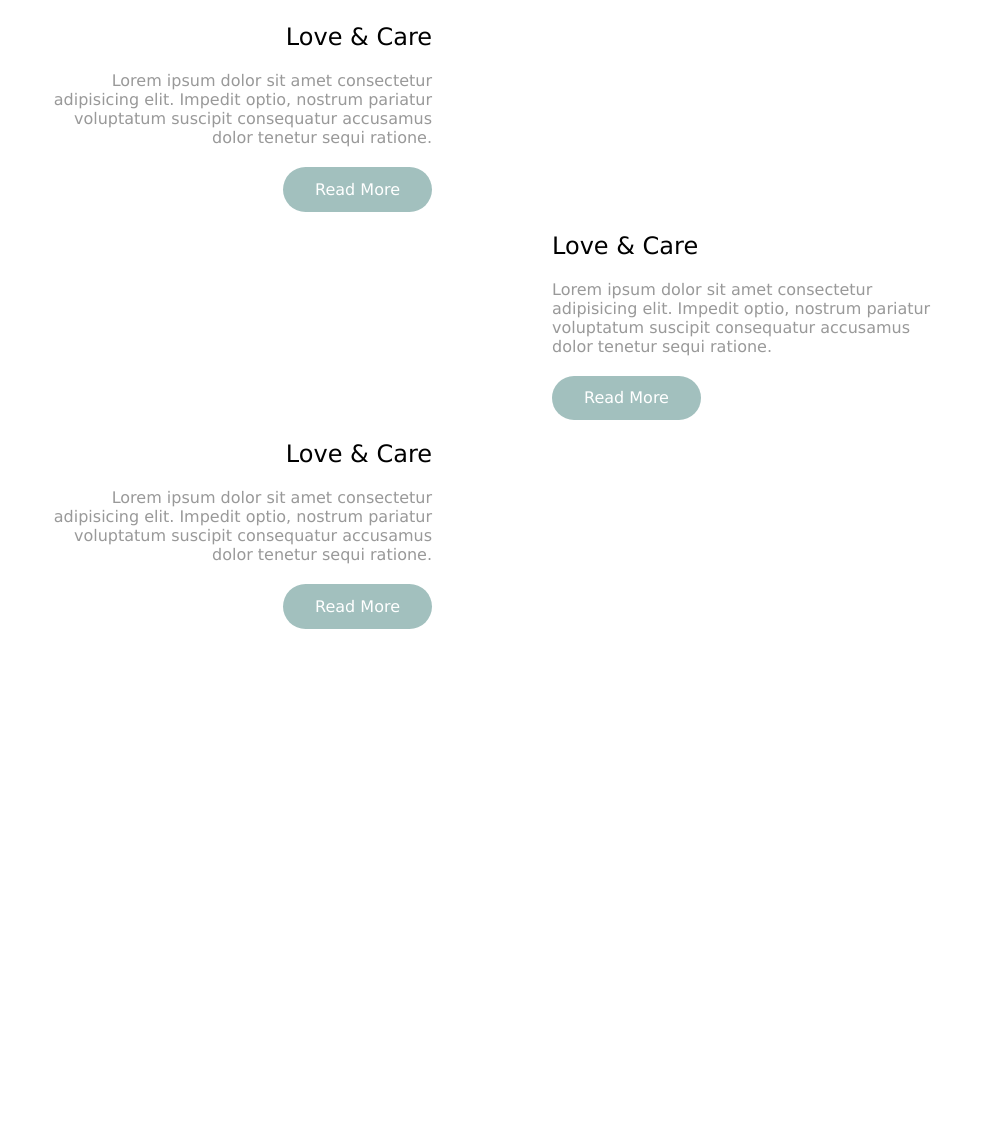
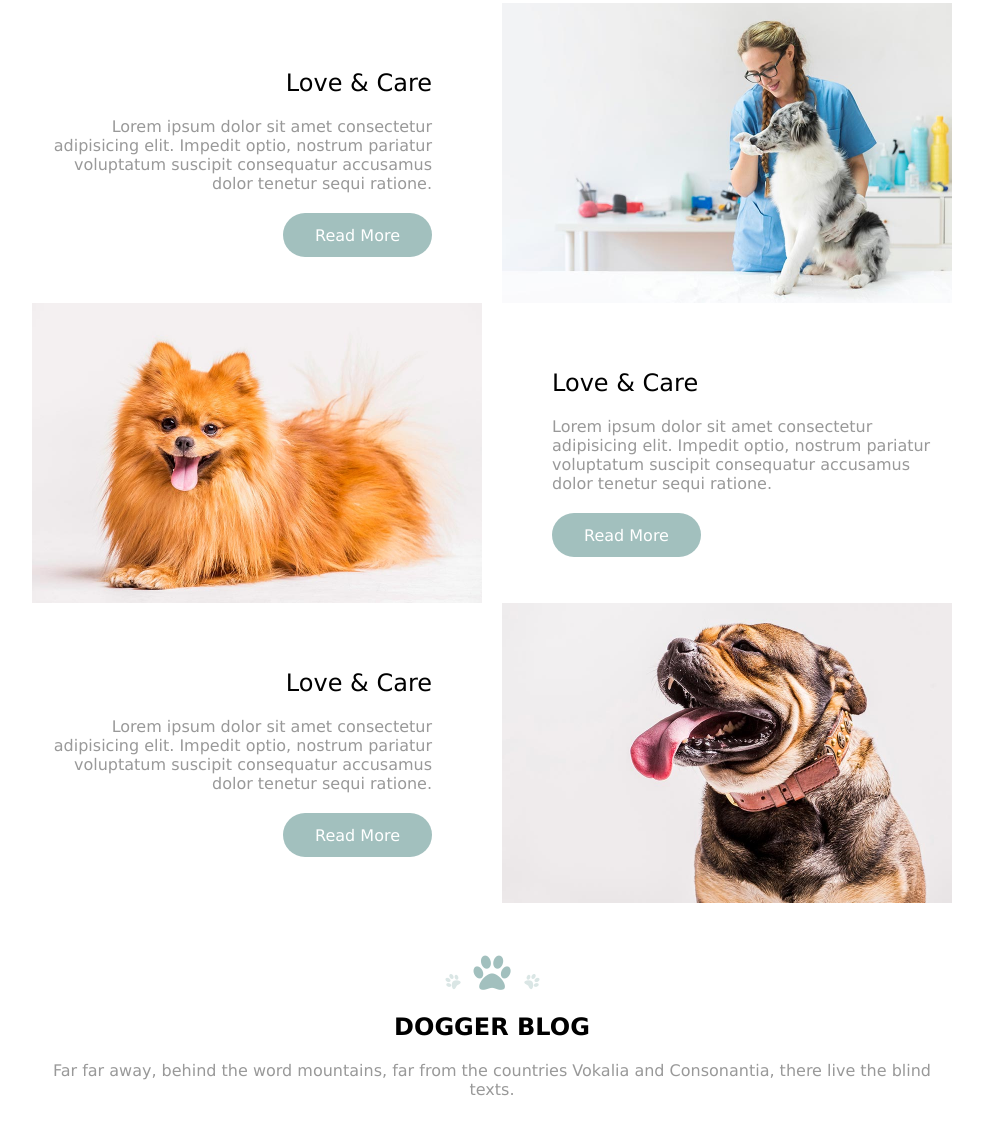
Before and after one commit to MariusCodeAcademy/JS3_Dogger, a plain HTML site: page index.html in a window 1280 px wide. Shown: the part 888-2022 px from the top of the page, without its empty margins (148-1131 px from the left). Before the commit the page ends 1567 px from the top, so only its background shows below. Drawn offline with Linux system fonts and the light colour scheme.

Commit message:
starting blog

```diff
--- a/css/globals.css
+++ b/css/globals.css
@@ -2,3 +2,36 @@
   max-width: 95%;
   margin: 0 auto;
 }
+
+body {
+  padding-bottom: 500px;
+}
+
+/* Common styles  */
+
+.heading-section {
+  margin-top: 50px;
+  text-align: center;
+}
+
+.paw--center {
+  font-size: 2.5rem;
+  color: rgb(162, 192, 190);
+  padding: 0 10px;
+}
+
+.paw--left {
+  transform: rotate(-45deg);
+  color: rgba(162, 192, 190, 0.4);
+}
+
+.paw--right {
+  transform: rotate(45deg);
+  color: rgba(162, 192, 190, 0.4);
+}
+
+.section__title {
+  text-transform: uppercase;
+  margin: 20px 0;
+  font-family: var(--main-font);
+}
--- a/css/main.css
+++ b/css/main.css
@@ -54,33 +54,6 @@
 
 /* welcome section */
 
-.heading-section {
-  margin-top: 50px;
-  text-align: center;
-}
-
-.paw--center {
-  font-size: 2.5rem;
-  color: rgb(162, 192, 190);
-  padding: 0 10px;
-}
-
-.paw--left {
-  transform: rotate(-45deg);
-  color: rgba(162, 192, 190, 0.4);
-}
-
-.paw--right {
-  transform: rotate(45deg);
-  color: rgba(162, 192, 190, 0.4);
-}
-
-.section__title {
-  text-transform: uppercase;
-  margin: 20px 0;
-  font-family: var(--main-font);
-}
-
 .section__description,
 .card__description {
   font-family: var(--main-font);
@@ -128,6 +101,8 @@
 .btn--primary {
   background-color: var(--primary);
 }
+
+/* Blog section */
 
 /* responsive */
 
--- /dev/null
+++ b/css/variables.css
@@ -0,0 +1,7 @@
+/* Variables - kintamieji */
+:root {
+  --text-main-color: #999999;
+  --main-font: Verdana, Geneva, Tahoma, sans-serif;
+  --primary: #a2c0be;
+  --dark: rgb(32, 32, 32);
+}
--- a/index.html
+++ b/index.html
@@ -4,6 +4,7 @@
     <meta charset="UTF-8" />
     <meta http-equiv="X-UA-Compatible" content="IE=edge" />
     <meta name="viewport" content="width=device-width, initial-scale=1.0" />
+    <!-- font awesome 4.7 -->
     <link
       rel="stylesheet"
       href="https://stackpath.bootstrapcdn.com/font-awesome/4.7.0/css/font-awesome.min.css"
@@ -11,6 +12,9 @@
     <link rel="stylesheet" href="./css/reset.css" />
     <link rel="stylesheet" href="./css/globals.css" />
     <link rel="stylesheet" href="./css/main.css" />
+
+    <!-- sections -->
+    <link rel="stylesheet" href="./css/sections/blog.css" />
     <title>Dogger</title>
   </head>
   <body>
@@ -25,10 +29,12 @@
         </nav>
         <i class="fa fa-bars main-nav-toggle"></i>
       </header>
+
       <section class="hero">
         <h1 class="hero__title">This is some Dog Title</h1>
         <h4 class="hero__subtitle">Lorem ipsum dolor sit amet consectetur.</h4>
       </section>
+
       <section class="welcome">
         <div class="heading-section">
           <div class="paws-container">
@@ -92,6 +98,21 @@
         </div>
         <!-- </div> -->
       </section>
+
+      <section class="blog">
+        <div class="heading-section">
+          <div class="paws-container">
+            <i class="fa fa-paw paw--left"></i>
+            <i class="fa fa-paw paw--center"></i>
+            <i class="fa fa-paw paw--right"></i>
+          </div>
+          <h2 class="section__title">Dogger blog</h2>
+          <p class="section__description">
+            Far far away, behind the word mountains, far from the countries
+            Vokalia and Consonantia, there live the blind texts.
+          </p>
+        </div>
+      </section>
     </div>
   </body>
 </html>
```
Also changed, not shown: css/sections/blog.css (added), img/welcome_pics/dogger_img_sm_1.jpg (added), img/welcome_pics/dogger_img_sm_2.jpg (added), img/welcome_pics/dogger_img_sm_3.jpg (added).
